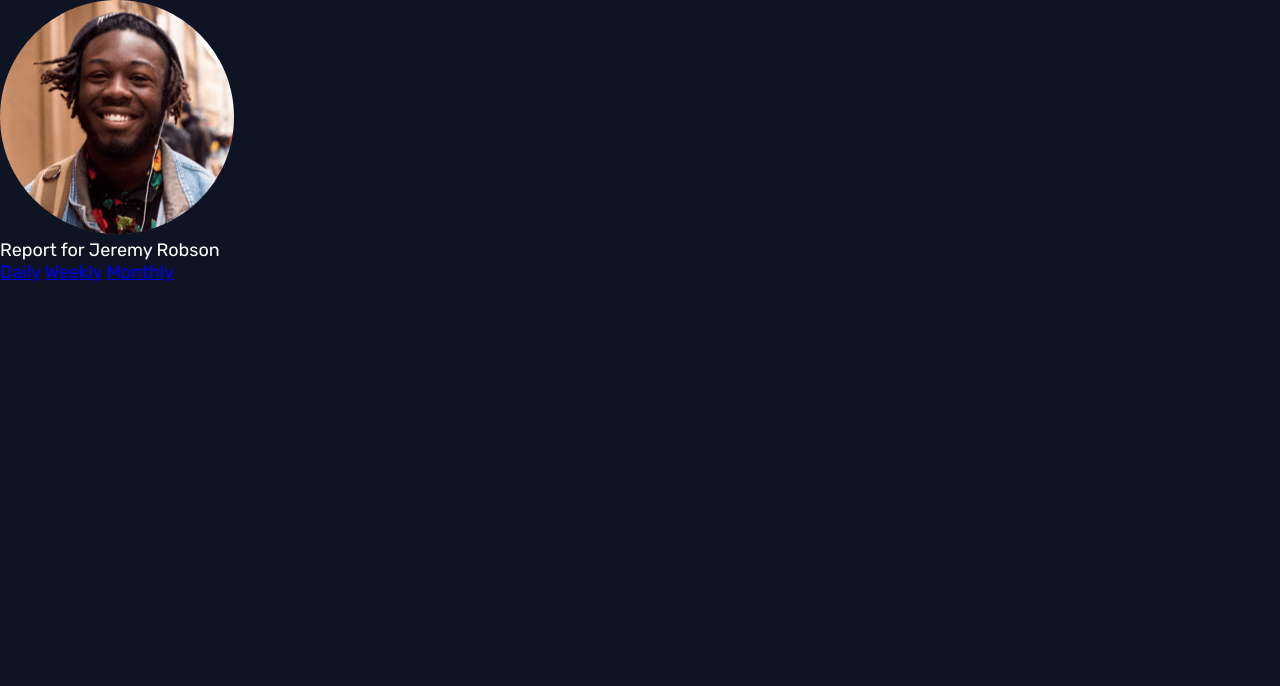
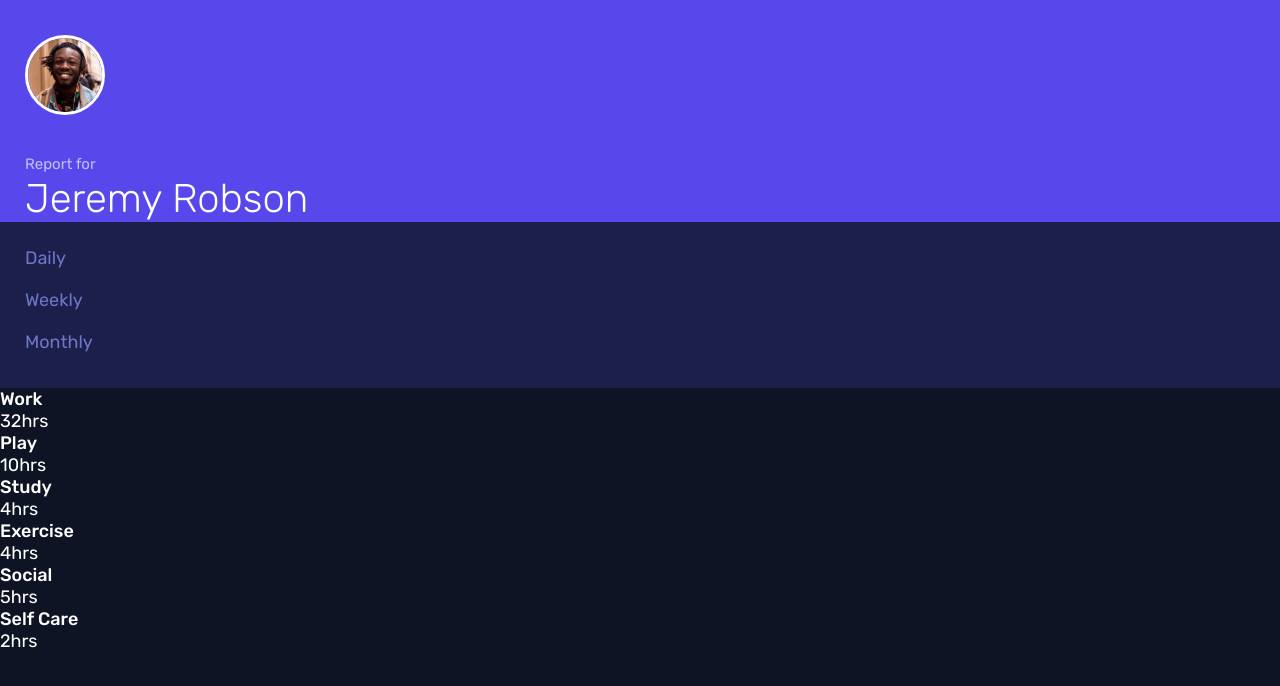
Before and after one commit to telsabate-hub/time-tracking-dashboard, a plain HTML site: page index.html in a window 1280 px wide. Drawn offline with Linux system fonts and the light colour scheme.

Commit message:
Fixed font size, background color, and spacings for profile and navigation. Also added function to populate the current value of the timeframe elements.

```diff
--- a/index.html
+++ b/index.html
@@ -12,51 +12,55 @@
   <link rel="preconnect" href="https://fonts.gstatic.com" crossorigin>
   <link href="https://fonts.googleapis.com/css2?family=Rubik:ital,wght@0,300..900;1,300..900&display=swap" rel="stylesheet">
 
+  <script src="./js/main.js" defer></script>
+
   <title>Frontend Mentor | Time tracking dashboard</title>
 
 </head>
 <body>
   <main>
     <div>
+      <div class="profile-info">
         <img src="./images/image-jeremy.png" alt="Jeremy Robson's Profile Picture"/>
         <p>
-        <span>Report for</span>
-        <span>Jeremy Robson</span>
+          <span class="report-text">Report for</span>
+          <span class="profile-name">Jeremy Robson</span>
         </p>
       </div>
       <nav>
         <a href="#">Daily</a>
-      <a href="#">Weekly</a>
+        <a href="#" class="weekly-link">Weekly</a>
         <a href="#">Monthly</a>
       </nav>
-    <ul>
+    </div>
+    <ul id="timeframeList">
       <li>
-        <span data-title="Work" class="category-title"></span>
+        <span class="category-title">Work</span>
         <span data-current="32" class="category-current-value"></span>
         <span data-previous="36" class="category-previous-value"></span>
       </li>
       <li>
-        <span data-title="Play" class="category-title"></span>
+        <span class="category-title">Play</span>
         <span data-current="10" class="category-current-value"></span>
         <span data-previous="8" class="category-previous-value"></span>
       </li>
       <li>
-        <span data-title="Study" class="category-title"></span>
+        <span class="category-title">Study</span>
         <span data-current="4" class="category-current-value"></span>
         <span data-previous="7" class="category-previous-value"></span>
       </li>
       <li>
-        <span data-title="Exercise" class="category-title"></span>
+        <span class="category-title">Exercise</span>
         <span data-current="4" class="category-current-value"></span>
         <span data-previous="5" class="category-previous-value"></span>
       </li>
       <li>
-        <span data-title="Social" class="category-title"></span>
+        <span class="category-title">Social</span>
         <span data-current="5" class="category-current-value"></span>
         <span data-previous="10" class="category-previous-value"></span>
       </li>
       <li>
-        <span data-title="Self Care" class="category-title"></span>
+        <span class="category-title">Self Care</span>
         <span data-current="2" class="category-current-value"></span>
         <span data-previous="2" class="category-previous-value"></span>
       </li>
--- /dev/null
+++ b/js/main.js
@@ -0,0 +1,9 @@
+function populateData(){
+    const allCurrentValues = document.querySelectorAll( ".category-current-value" );
+
+    allCurrentValues.forEach( (currentValue) => {
+        currentValue.innerHTML = `${currentValue.dataset.current}hrs`;
+    });
+}
+
+populateData();
--- a/scss/main.scss
+++ b/scss/main.scss
@@ -1 +1,49 @@
 @import './config';
+
+.profile-info {
+    background-color: $primary_purple_600;
+    padding-top: 35px;
+    padding-left: 25px;
+}
+
+.profile-info img {
+    border: 3px solid white;
+    border-radius: 50%;
+    width: 80px;
+    margin-bottom: 35px;
+}
+
+nav {
+    background-color: $neutral_navy_900;
+    padding: 25px 0 35px 25px;
+}
+
+nav a {
+    display: block;
+    text-decoration: none;
+    color: $neutral_purple;
+}
+
+.report-text {
+    display: block;
+    color: $neutral_navy_200;
+    font-size: 15px;
+    padding-bottom: 2px;
+}
+
+.profile-name {
+    font-size: 40px;
+    font-weight: 300;
+}
+
+.weekly-link {
+    padding: 20px 0;
+}
+
+ul span {
+    display: block;
+}
+
+.category-title {
+    font-weight: 500;
+}
```
Also changed, not shown: css/main.css. Lines whose indentation alone changed are shown as unchanged.
